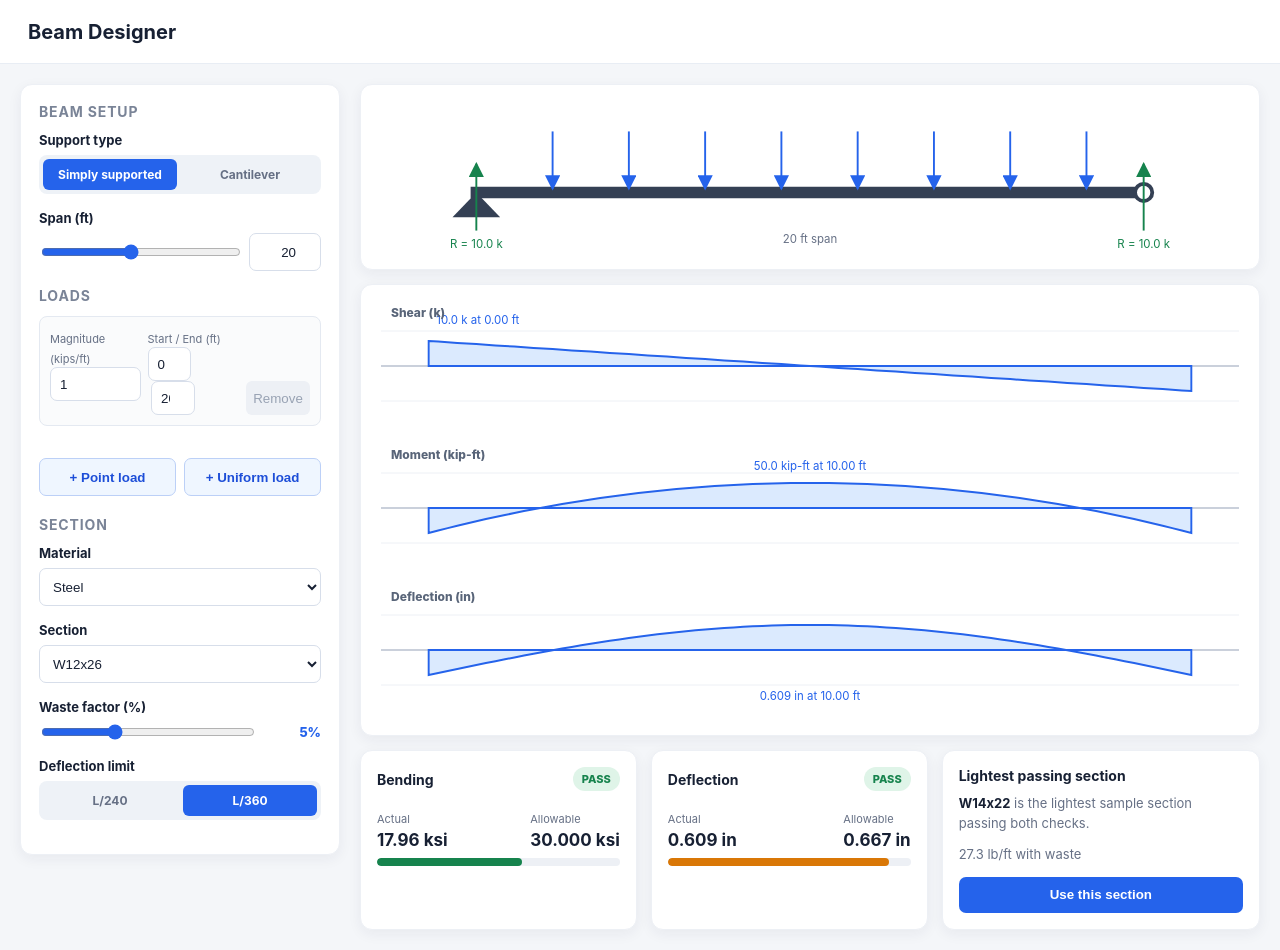
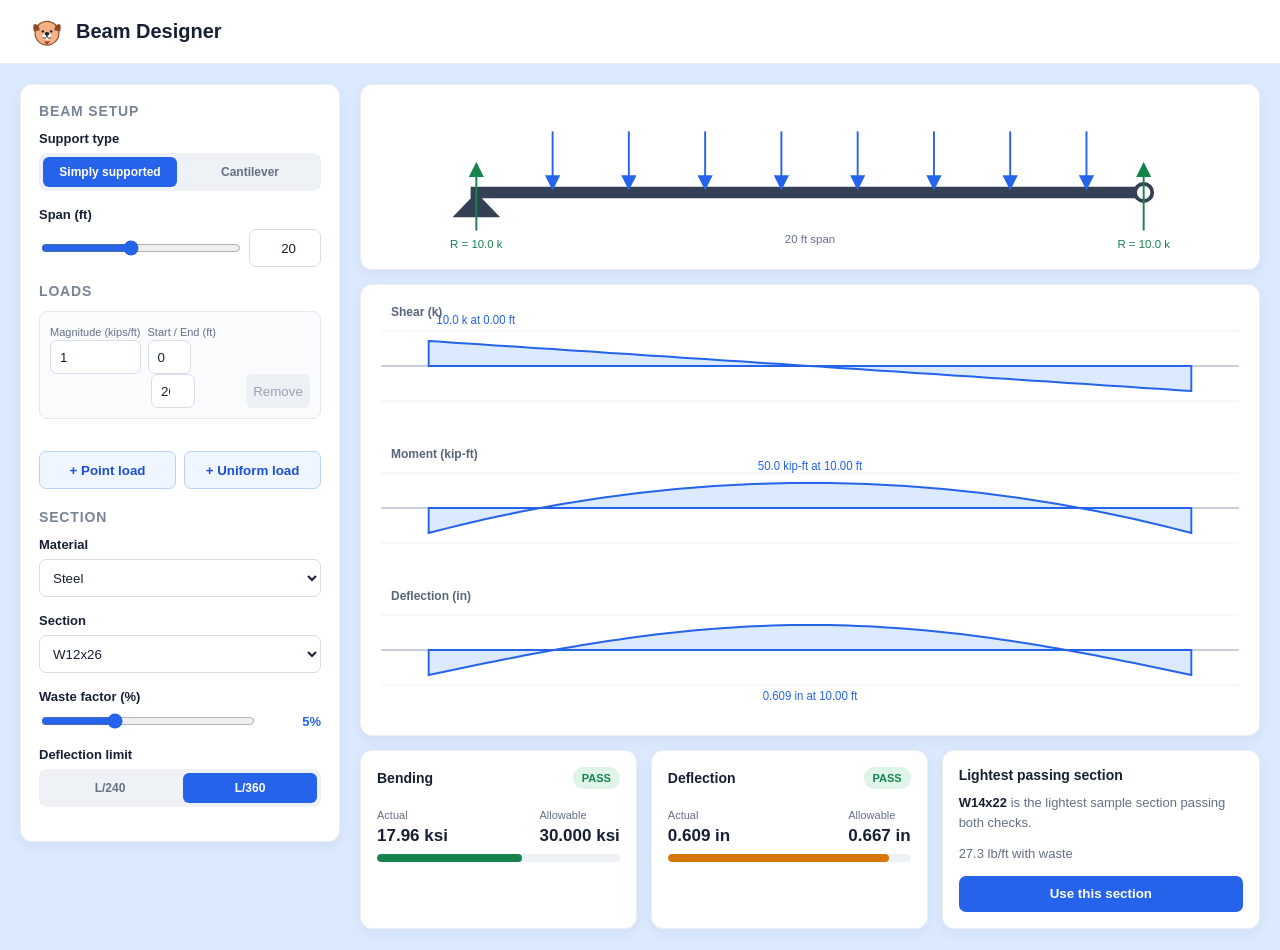
Before and after one commit to camryncleo03/first_app, a plain HTML site: page index.html in a window 1280 px wide. Drawn offline with Linux system fonts and the light colour scheme.

Commit message:
Add light blue theme and dog mascot
Co-authored-by: Copilot <223556219+Copilot@users.noreply.github.com>

```diff
--- a/index.html
+++ b/index.html
@@ -13,7 +13,7 @@
       --muted: #667085;
       --line: #dce3ed;
       --panel: #ffffff;
-      --page: #f4f6f9;
+      --page: #dbeafe;
       --green: #16834d;
       --amber: #d97706;
       --red: #dc2626;
@@ -21,7 +21,7 @@
     * { box-sizing: border-box; }
     body {
       margin: 0;
-      font-family: -apple-system, BlinkMacSystemFont, "Segoe UI", sans-serif;
+      font-family: Arial, sans-serif;
       color: var(--text);
       background: var(--page);
     }
@@ -34,6 +34,16 @@
       border-bottom: 1px solid #e8edf4;
     }
     .app-header h1 { margin: 0; font-size: 20px; }
+    .header-brand {
+      display: flex;
+      align-items: center;
+      gap: 10px;
+    }
+    .dog-icon {
+      width: 38px;
+      height: 38px;
+      flex: 0 0 38px;
+    }
     .layout {
       display: grid;
       grid-template-columns: 320px minmax(0, 1fr);
@@ -247,7 +257,23 @@
   </style>
 </head>
 <body>
-  <header class="app-header"><h1>Beam Designer</h1></header>
+  <header class="app-header">
+    <div class="header-brand">
+      <svg class="dog-icon" viewBox="0 0 64 64" role="img" aria-label="Dog mascot">
+        <circle cx="32" cy="34" r="20" fill="#f4b184" stroke="#8a4f28" stroke-width="2"/>
+        <path d="M18 22 C10 14 7 20 10 31 L20 29 Z" fill="#8a4f28"/>
+        <path d="M46 22 C54 14 57 20 54 31 L44 29 Z" fill="#8a4f28"/>
+        <circle cx="25" cy="31" r="2" fill="#172033"/>
+        <circle cx="39" cy="31" r="2" fill="#172033"/>
+        <ellipse cx="32" cy="39" rx="8" ry="6" fill="#fff3e7"/>
+        <ellipse cx="32" cy="35" rx="4" ry="3" fill="#172033"/>
+        <path d="M32 38 C32 43 27 44 25 41" fill="none" stroke="#172033" stroke-width="1.5" stroke-linecap="round"/>
+        <path d="M32 38 C32 43 37 44 39 41" fill="none" stroke="#172033" stroke-width="1.5" stroke-linecap="round"/>
+        <path d="M28 48 C31 53 33 53 36 48" fill="#dc2626" stroke="#172033" stroke-width="1"/>
+      </svg>
+      <h1>Beam Designer</h1>
+    </div>
+  </header>
   <main class="layout">
     <aside class="card inputs">
       <h2 class="section-title">Beam setup</h2>
```
Also changed, not shown: 1 other file.
